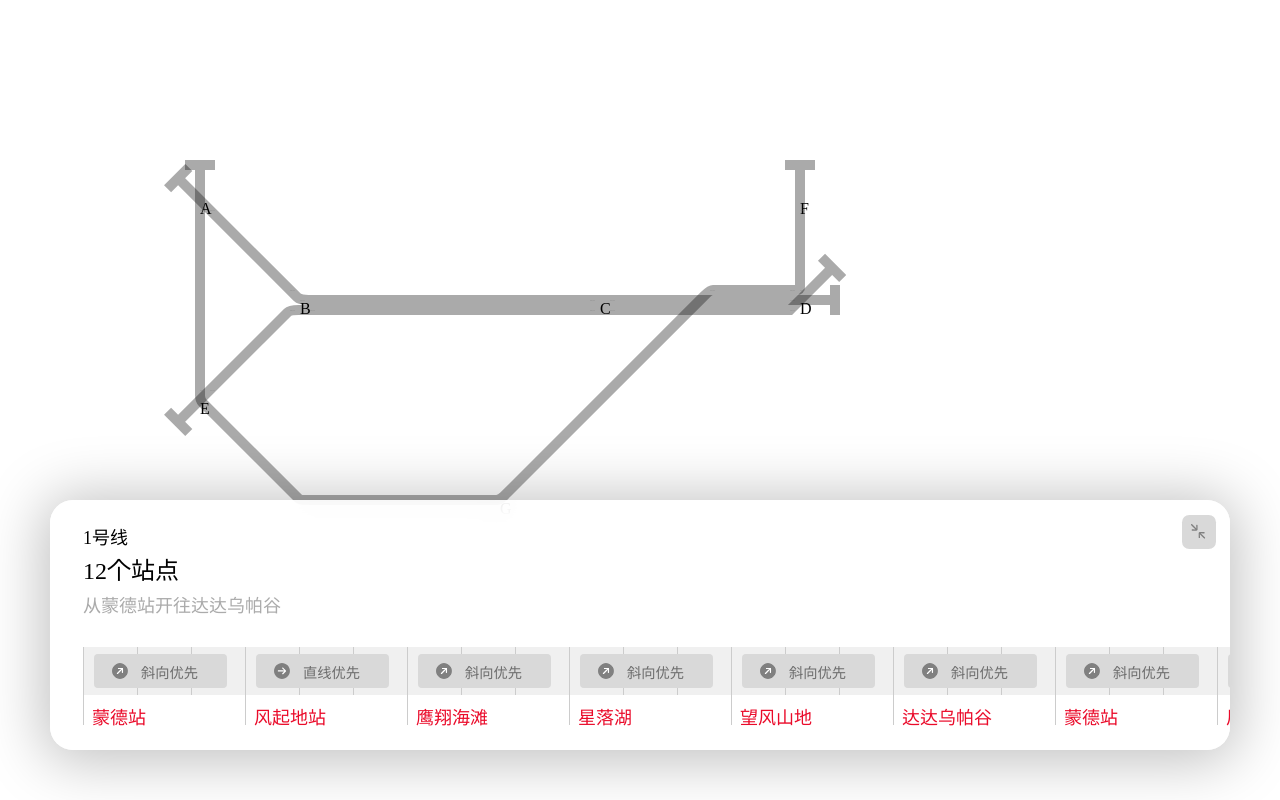
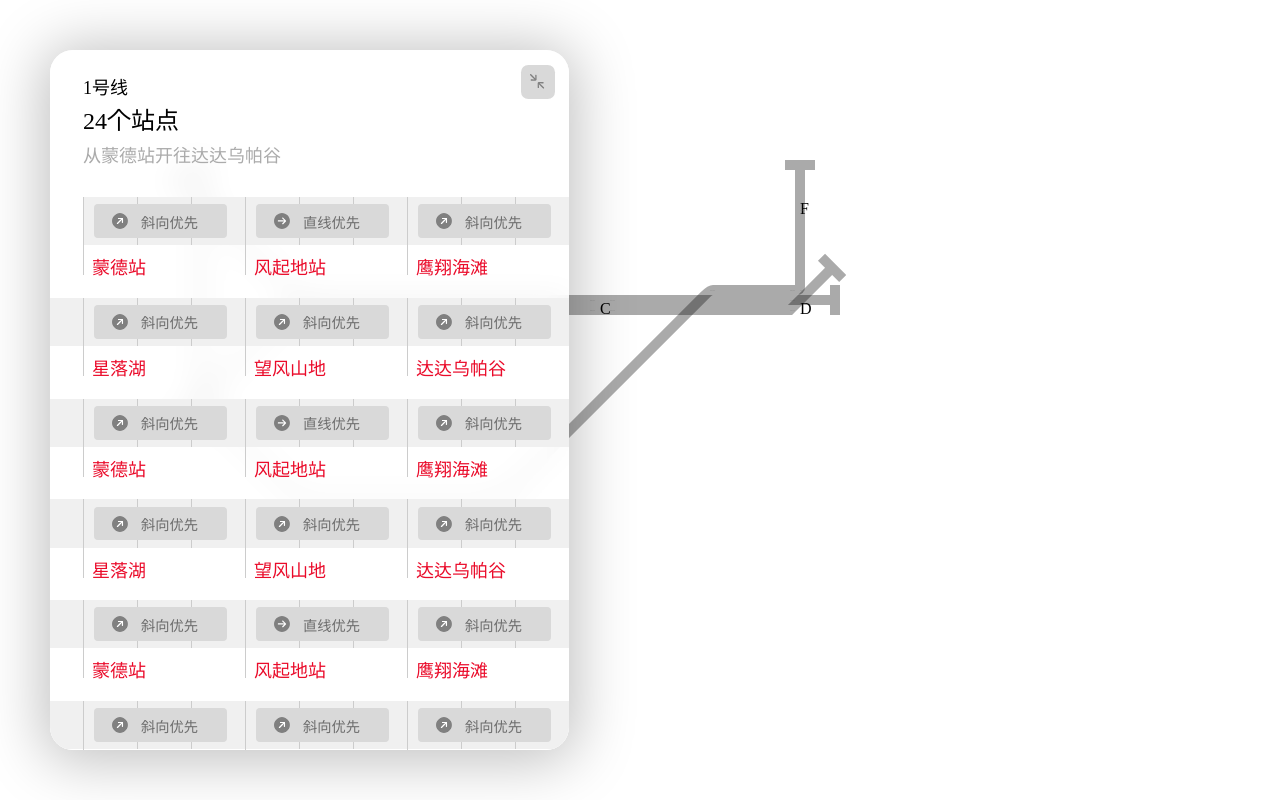
Before and after one commit to RyanEdo/mini-metro-web, a React (Create React App) app: page / in a window 1280 px wide. Both pictures are taken after a click on the element 473 px from the left and 531 px from the top of the page. Built offline with nearby package versions, Linux system fonts and the light colour scheme.

Commit message:
horizental

```diff
--- a/src/Render/Card/LineCard.scss
+++ b/src/Render/Card/LineCard.scss
@@ -9,8 +9,8 @@
     background-color: rgba(255, 255, 255, 0.863);
     backdrop-filter: blur(15px);
     position: relative;
-    transition: 0.3s ease-in-out width;
-    overflow-x: hidden;
+    transition: 0.3s ease-in-out width, 0.3s ease-in-out height;
+    overflow: hidden;
     .tools {
         position: absolute;
         right: 0;
@@ -53,7 +53,10 @@
         overflow-x: scroll;
         overflow-y: hidden;
         transition: 0.3s ease-in-out width;
-
+        &.expend-horizental{
+            white-space: wrap;
+            transition: none;
+        }
         &::-webkit-scrollbar {
             display: none;
             // width: 0.01px;
@@ -62,12 +65,22 @@
             width: var(--margin-left);
             display: inline-block;
         }
+        .extra-sleeper{
+            width: 33px;
+            height: 48.3px;
+            background-color: #f0f0f0;
+            display: inline-block;
+            vertical-align: top;
+        }
         .station-block {
             display: inline-block;
             width: 161px;
             height: 78.22px;
             border-left: 1px solid #cccccc;
             position: relative;
+            &.expend-horizental{
+                margin-bottom: 22.58px;
+            }
             .track {
                 display: flex;
                 background-color: #f0f0f0;
--- a/src/Render/Card/LineCard.tsx
+++ b/src/Render/Card/LineCard.tsx
@@ -25,34 +25,61 @@ export function LineCard() {
       ["星落湖", true],
       ["望风山地", true],
       ["达达乌帕谷", true],
+      ["蒙德站", true],
+      ["风起地站", false],
+      ["鹰翔海滩", true],
+      ["星落湖", true],
+      ["望风山地", true],
+      ["达达乌帕谷", true],
+      ["蒙德站", true],
+      ["风起地站", false],
+      ["鹰翔海滩", true],
+      ["星落湖", true],
+      ["望风山地", true],
+      ["达达乌帕谷", true],
     ].map(
       ([stationName, bendFirst]) =>
         new DisplayStation(stationName.toString(), !!bendFirst)
     ),
+    expendHorizental: true,
   };
-  const { lineName, stations } = mock;
+  const { lineName, stations, expendHorizental } = mock;
   const firstStation = stations[0];
   const lastStation = stations[stations.length - 1];
   const [expend, setExpend] = useState(false);
-  const [expendWidth, setExpendWidth] = useState(455);
   const getExpendWidth = () => {
-    const expected = 33 + 161 * stations.length;
+    const expected = 33 + 162 * stations.length;
     const width =
       expected > window.innerWidth ? window.innerWidth - 100 : expected;
-      console.log(width)
-    setExpendWidth(width);
+    return width;
   };
+  const getExpendHeight = () => {
+    const expected = 250 + 80.8 * Math.floor(stations.length / 3);
+    const height =
+      expected > window.innerHeight ? window.innerHeight - 100 : expected;
+    return height;
+  };
+  const [expendWidth, setExpendWidth] = useState(getExpendWidth);
+  const [expendHeight, setExpendHeight] = useState(getExpendHeight);
   useEffect(() => {
-    window.addEventListener("resize", getExpendWidth);
-    return ()=>window.removeEventListener("resize", getExpendWidth);
+    const resize = () => {
+      setExpendWidth(getExpendWidth());
+      setExpendHeight(getExpendHeight());
+    };
+    window.addEventListener("resize", resize);
+    return () => window.removeEventListener("resize", resize);
   }, [stations]);
-  useEffect(() => {
-    getExpendWidth();
-  }, [expend]);
+  console.log(expendHeight);
   return (
     <div
       className={classNames({ "line-card": 1, "expend-card": expend })}
-      style={expend ? { width: expendWidth } : {}}
+      style={
+        expend
+          ? expendHorizental
+            ? { width: 33 + 162 * 3, height: expendHeight }
+            : { width: expendWidth }
+          : {}
+      }
     >
       <div className="tools">
         <div className="edit"></div>
@@ -68,12 +95,36 @@ export function LineCard() {
       <div className="from-to">
         从{firstStation.stationName}开往{lastStation.stationName}
       </div>
-      <div className="station-bar" style={expend ? { width: expendWidth} : {}}>
+      <div
+        className={classNames({
+            "station-bar": 1,
+            "expend-horizental": expendHorizental && expend,
+          })}
+        style={
+          expend
+            ? expendHorizental
+              ? { width: 33 + 3 * 162 }
+              : { width: expendWidth }
+            : {}
+        }
+      >
         <div className="add-first"></div>
-        {stations.map((station) => {
+        {stations.map((station, index) => {
           const { stationName, bendFirst } = station;
           return (
-            <div className="station-block">
+            <>
+              {expendHorizental && expend && index % 3 === 0 && index !== 0 ? (
+                <div className="extra-sleeper"></div>
+              ) : (
+                <></>
+              )}
+              <div
+                className={classNames({
+                  "station-block": 1,
+            "expend-horizental": expendHorizental,
+
+                })}
+              >
                 <div className="track">
                   <div className="sleeper"></div>
                   <div className="sleeper"></div>
@@ -90,6 +141,7 @@ export function LineCard() {
                 </div>
                 <div className="station-name">{stationName}</div>
               </div>
+            </>
           );
         })}
       </div>
```
Lines whose indentation alone changed are shown as unchanged.
